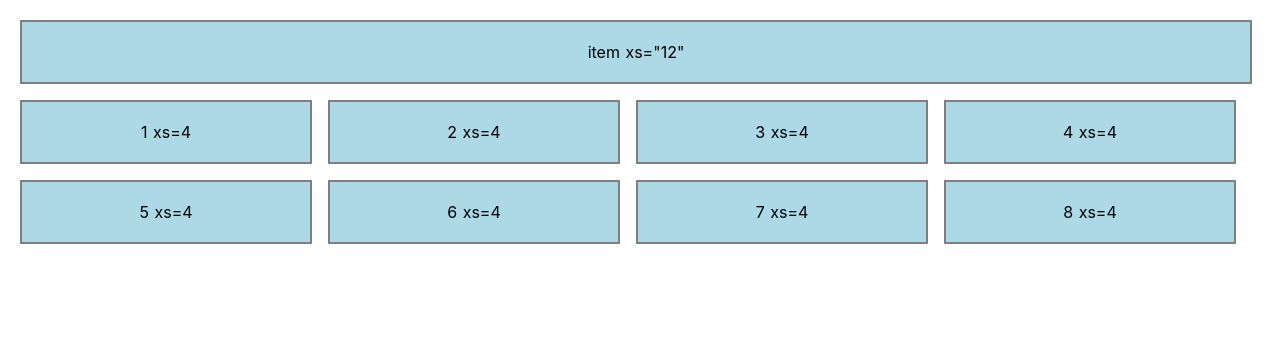
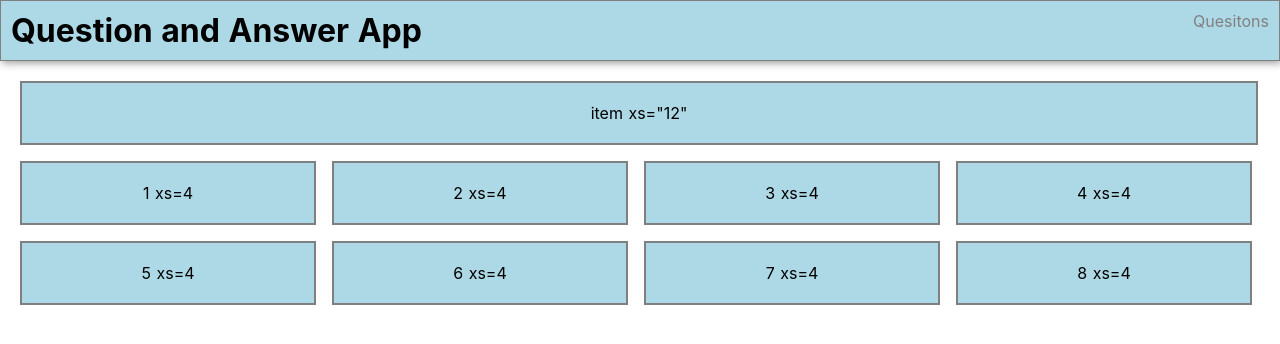
Before and after one commit to Digital-Logic/Question_App, a Nuxt app: page /ui in a window 1280 px wide. Shown: the top 344 px of the page. Built offline with nearby package versions, Linux system fonts and the light colour scheme.

Commit message:
Added Paper, Update Grid, List, ListItem, default layout

```diff
--- /dev/null
+++ b/components/AppHeader.vue
@@ -0,0 +1,35 @@
+<template>
+    <Paper class="root"
+        :radius="false">
+        <Grid container :spacing="2" :xs="12">
+            <Grid item grow>
+                <h1>Question and Answer App</h1>
+            </Grid>
+            <Grid item>
+                <nuxt-link to="/">Quesitons</nuxt-link>
+            </Grid>
+        </Grid>
+    </Paper>
+</template>
+
+<script lang="ts">
+import Vue, { PropOptions } from 'vue';
+import { Grid, Paper } from './UI';
+
+export default Vue.extend({
+    components: {
+        Grid,
+        Paper
+    }
+});
+</script>
+
+<style lang="scss" scoped>
+    .root {
+        background-color: lightblue;
+        padding: 10px;
+    }
+    .header {
+
+    }
+</style>
--- a/components/UI/Grid.vue
+++ b/components/UI/Grid.vue
@@ -1,6 +1,6 @@
 <template>
     <div :class="{
-        container: container,
+        'grid-container': container,
         'grid-item': item,
         [`grid_${direction}`]: direction,
         [`xs-col-${xs}`]: xs,
@@ -8,8 +8,11 @@
         [`md-col-${md}`]: md,
         [`lg-col-${lg}`]: lg,
         [`spacing-${spacing}`]: spacing,
-        [`grid-grow`]: grow
-    }">
+        [`grid-grow`]: grow,
+        [`grid-${wrap}`]: wrap
+    }"
+    v-bind="$attrs"
+    v-on="$listeners">
         <slot/>
     </div>
 </template>
@@ -56,60 +59,76 @@ export default Vue.extend({
             type: Boolean,
             default: false
         },
+        wrap: <PropOptions<string>> {
+            type: String,
+            default: "wrap"
+        }
     }
 });
 
 </script>
 
 <style lang="scss">
-    .container {
+    .grid-container {
         display: flex;
-        flex-wrap: wrap;
         width: 100%;
+        overflow: hidden;
     }
-    .grid_row {
+    .grid-row {
         flex-direction: row;
     }
-    .grid_column {
+    .grid-column {
         flex-direction: column;
     }
-    .grid_row-reverse {
+    .grid-row-reverse {
         flex-direction: row-reverse;
     }
-    .grid_column-reverse {
+    .grid-column-reverse {
         flex-direction: column-reverse;
     }
     .grid-grow {
         flex-grow: 1;
     }
+    .grid-wrap {
+        flex-wrap: wrap;
+    }
+    .grid-no-wrap {
+        flex-wrap: nowrap;
+    }
+    .grid-wrap-reverse {
+        flex-wrap: wrap-reverse;
+    }
+    .grid-wrap-inherit {
+        flex-wrap: inherit;
+    }
 
     @for $s from 1 through 6 {
-        .container.spacing-#{$s} {
+        .grid-container.spacing-#{$s} {
             margin: -$s * 4px;
             width: calc(#{$s * 8px} + 100%);
         }
 
         // Sub Grid styling
-        .container.spacing-#{$s} > .container {
+        .grid-container.spacing-#{$s} > .grid-container {
             width: calc(100% + #{$s * 4px});
             margin: -$s * 4px;
         }
 
-        .container.spacing-#{$s} > .grid-item {
+        .grid-container.spacing-#{$s} > .grid-item {
             margin: $s * 4px;
         }
 
          // sizing and responsive layout
         @for $i from 1 through 12 {
             .xs-col-#{$i} {
-                width: calc(#{(100 / (12 / $i) * 1%)} - #{$s * 4px} );
+                width: calc(#{(100 / (12 / $i) * 1%)} - #{$s * 3px} );
             }
         }
 
         @for $i from 1 through 12 {
                 @media(min-width: 400px) {
                 .sm-col-#{$i}{
-                    width: calc(#{(100 / (12 / $i) * 1%)} - #{$s * 4px} );
+                    width: calc(#{(100 / (12 / $i) * 1%)} - #{$s * 3px} );
                 }
             }
         }
@@ -118,7 +137,7 @@ export default Vue.extend({
         @for $i from 1 through 12 {
                 @media(min-width: 800px) {
                 .md-col-#{$i} {
-                    width: calc(#{(100 / (12 / $i) * 1%)} - #{$s * 4px} );
+                    width: calc(#{(100 / (12 / $i) * 1%)} - #{$s * 3px} );
                 }
             }
         }
@@ -126,7 +145,7 @@ export default Vue.extend({
         @for $i from 1 through 12 {
             @media(min-width: 1200px) {
                 .lg-col-#{$i} {
-                    width: calc(#{(100 / (12 / $i) * 1%)} - #{$s * 4px} );
+                    width: calc(#{(100 / (12 / $i) * 1%)} - #{$s * 3px} );
                 }
             }
         }
--- a/components/UI/List.vue
+++ b/components/UI/List.vue
@@ -1,11 +1,26 @@
 <template>
-    <ul class="root">
+    <ul class="list-root">
         <slot />
     </ul>
 </template>
 
+<script lang="ts">
+    import Vue, { PropOptions } from "vue";
+
+    export default Vue.extend({
+        props: {
+            spacing:<PropOptions<number>> {
+                type: Number,
+                default: 0
+            }
+        }
+    });
+</script>
+
 <style lang="scss">
-    .root {
-
+    .list-root {
+        list-style: none;
+        margin: 0;
+        padding: 15px;
     }
 </style>
--- a/components/UI/ListItem.vue
+++ b/components/UI/ListItem.vue
@@ -1,11 +1,13 @@
 <template>
-    <li class="root">
+    <li class="list-item-root">
         <slot/>
     </li>
 </template>
 
 <style lang="scss">
-    .root {
-
+    .list-item-root {
+        border: 1px solid lightgray;
+        padding: 10px;
+        cursor: default;
     }
 </style>
--- /dev/null
+++ b/components/UI/Paper.vue
@@ -0,0 +1,43 @@
+<template>
+    <div class="paper-root"
+        :class="{
+            [`paper-elevation-${elevation}`]: elevation,
+            [`paper-border-radius`]: borderRadius
+        }">
+        <slot />
+    </div>
+</template>
+
+<script lang="ts">
+import Vue, { PropOptions } from 'vue';
+export default Vue.extend({
+    props: {
+        elevation: <PropOptions<number>>{
+            type: Number,
+            default: 2
+        },
+        radius: <PropOptions<boolean>> {
+            type: Boolean,
+            default: true
+        }
+    }
+});
+</script>
+
+<style lang="scss">
+
+.paper-root {
+    border: 1px solid gray;
+    padding: 5px;
+}
+.paper-border-radius {
+    border-radius: 4px;
+}
+
+@for $i from 1 through 6 {
+    .paper-elevation-#{$i} {
+        box-shadow: ($i * 1px) ($i * 1px) ($i * 4px) rgba(0,0,0,0.4);
+    }
+}
+
+</style>
--- a/layouts/default.vue
+++ b/layouts/default.vue
@@ -1,10 +1,23 @@
 <template>
   <div>
-    <nuxt />
+        <AppHeader />
+        <nuxt />
   </div>
 </template>
 
-<style>
+<script lang="ts">
+import Vue, { PropOptions } from 'vue';
+import AppHeader from "~/components/AppHeader.vue";
+
+export default Vue.extend({
+    components: {
+        AppHeader
+    }
+});
+
+</script>
+
+<style lang="scss">
 html {
   font-family: 'Source Sans Pro', -apple-system, BlinkMacSystemFont, 'Segoe UI',
     Roboto, 'Helvetica Neue', Arial, sans-serif;
@@ -23,33 +36,8 @@ html {
   box-sizing: border-box;
   margin: 0;
 }
-
-.button--green {
-  display: inline-block;
-  border-radius: 4px;
-  border: 1px solid #3b8070;
-  color: #3b8070;
-  text-decoration: none;
-  padding: 10px 30px;
-}
-
-.button--green:hover {
-  color: #fff;
-  background-color: #3b8070;
-}
-
-.button--grey {
-  display: inline-block;
-  border-radius: 4px;
-  border: 1px solid #35495e;
-  color: #35495e;
-  text-decoration: none;
-  padding: 10px 30px;
-  margin-left: 15px;
-}
-
-.button--grey:hover {
-  color: #fff;
-  background-color: #35495e;
+a {
+    text-decoration: none;
+    color: gray;
 }
 </style>
--- a/pages/ui.vue
+++ b/pages/ui.vue
@@ -4,6 +4,7 @@
             item
             :xs="12"
             class="item">item xs="12"</Grid>
+
         <Grid container :spacing="2" style="margin: 0">
             <Grid
                 item
@@ -32,7 +33,7 @@ export default Vue.extend({
 
 </script>
 
-<style lang="scss">
+<style lang="scss" scoped>
 .root {
     padding: 20px;
 }
```
Also changed, not shown: components/UI/index.js (+4 -3 lines).
